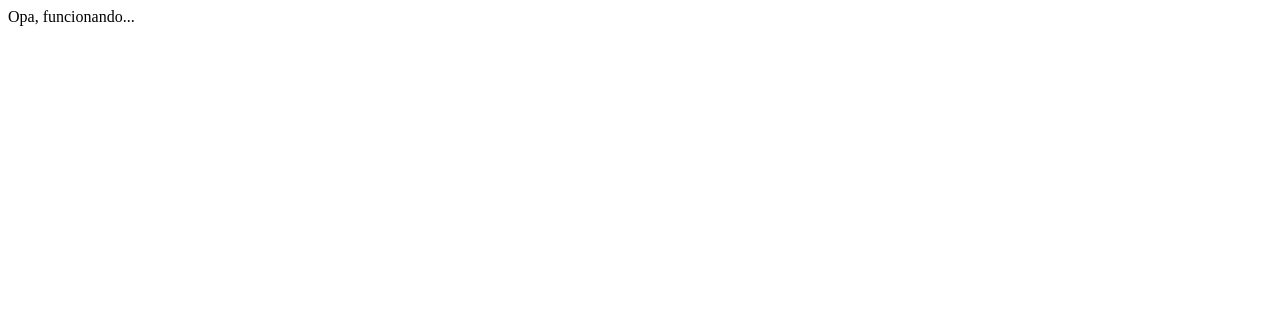
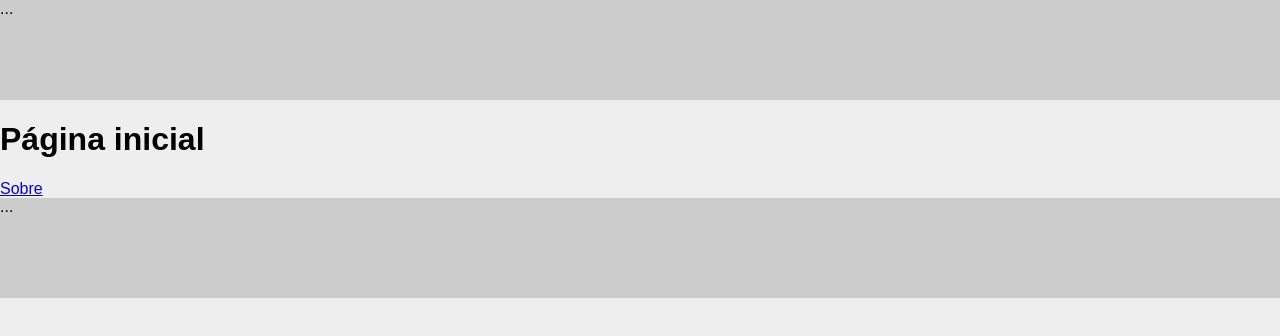
Before and after one commit to marcosvinidss/MVX-APP, a React (Create React App) app: page / in a window 1280 px wide. Shown: the top 336 px of the page. Built offline with nearby package versions, Linux system fonts and the light colour scheme.

Commit message:
Configurações gerais de CSS do projeto

```diff
--- a/package.json
+++ b/package.json
@@ -10,8 +10,10 @@
     "react": "^19.1.0",
     "react-dom": "^19.1.0",
     "react-redux": "^9.2.0",
+    "react-router-dom": "^7.6.0",
     "react-scripts": "5.0.1",
     "redux": "^5.0.1",
+    "styled-components": "^6.1.18",
     "web-vitals": "^2.1.4"
   },
   "scripts": {
--- a/src/App.css
+++ b/src/App.css
@@ -1,38 +1,13 @@
-.App {
-  text-align: center;
+@import url('https://fonts.googleapis.com/css2?family=Open+Sans:ital,wght@0,300..800;1,300..800&display=swap');
+
+
+*{
+  box-sizing: border-box;
 }
 
-.App-logo {
-  height: 40vmin;
-  pointer-events: none;
+
+body{
+  margin: 0;
+  font-family: 'Opens Sans', sans-serif;
+  background-color: #EEE;
 }
-
-@media (prefers-reduced-motion: no-preference) {
-  .App-logo {
-    animation: App-logo-spin infinite 20s linear;
-  }
-}
-
-.App-header {
-  background-color: #282c34;
-  min-height: 100vh;
-  display: flex;
-  flex-direction: column;
-  align-items: center;
-  justify-content: center;
-  font-size: calc(10px + 2vmin);
-  color: white;
-}
-
-.App-link {
-  color: #61dafb;
-}
-
-@keyframes App-logo-spin {
-  from {
-    transform: rotate(0deg);
-  }
-  to {
-    transform: rotate(360deg);
-  }
-}
--- a/src/App.js
+++ b/src/App.js
@@ -1,9 +1,31 @@
 import React from 'react';
 import {connect} from 'react-redux';
+import { BrowserRouter } from 'react-router-dom';
+
+import { Template } from './components/MainComponents';
+import Header from './components/partials/Header';
+import Footer from './components/partials/Footer';
+
+import "./App.css"
+
+
+import Routes from './Routes';
 
 const Page = (props) => {
   return(
-    <div>Opa, funcionando...</div>
+    <BrowserRouter>
+
+        <Template>
+            <Header />
+
+
+
+              <Routes />
+
+
+            <Footer />
+        </Template>
+    </BrowserRouter>
   )
 }
 
--- /dev/null
+++ b/src/Routes.js
@@ -0,0 +1,14 @@
+import React from "react";
+import { Routes, Route } from "react-router-dom";
+
+import Home from './pages/Home';
+import About from './pages/About';
+
+export default () => {
+  return (
+    <Routes>
+      <Route path="/" element={<Home />} />
+      <Route path="/about" element={<About />} />
+    </Routes>
+  );
+};
--- /dev/null
+++ b/src/components/MainComponents.js
@@ -0,0 +1,7 @@
+import styled from "styled-components";
+
+export const Template = styled.div``;
+
+export const PageContainer = styled.div``;
+export const PageTitle = styled.h1``;
+export const PageBody = styled.div``;
--- /dev/null
+++ b/src/components/partials/Footer/index.js
@@ -0,0 +1,12 @@
+import React from "react";
+import { FooterArea} from './styled';
+
+const Footer = () =>{
+    return(
+        <FooterArea>
+            ...
+        </FooterArea>
+    )
+}
+
+export default Footer;
--- /dev/null
+++ b/src/components/partials/Footer/styled.js
@@ -0,0 +1,7 @@
+import styled from "styled-components";
+
+export const FooterArea = styled.div`
+        height:100px;
+        background-color:#CCC;
+
+`
--- /dev/null
+++ b/src/components/partials/Header/index.js
@@ -0,0 +1,12 @@
+import React from "react";
+import { HeaderArea} from './styled';
+
+const Header = () =>{
+    return(
+        <HeaderArea>
+            ...
+        </HeaderArea>
+    )
+}
+
+export default Header;
--- /dev/null
+++ b/src/components/partials/Header/styled.js
@@ -0,0 +1,7 @@
+import styled from "styled-components";
+
+export const HeaderArea = styled.div`
+        height:100px;
+        background-color:#CCC;
+
+`
--- /dev/null
+++ b/src/pages/About/index.js
@@ -0,0 +1,9 @@
+import React from "react";
+
+const Page = () =>{
+    return(
+        <div>Página Sobre</div>
+    )
+}
+
+export default Page;
--- /dev/null
+++ b/src/pages/Home/index.js
@@ -0,0 +1,17 @@
+import React from "react";
+import { Link } from "react-router-dom";
+
+
+const Page = () =>{
+    return(
+        <div>
+        <h1>   Página inicial </h1>
+
+
+            <Link to='/about'>Sobre</Link>
+
+        </div>
+    )
+}
+
+export default Page;
```
Also changed, not shown: 2 other files (tests, documents, lock files or other folders).
